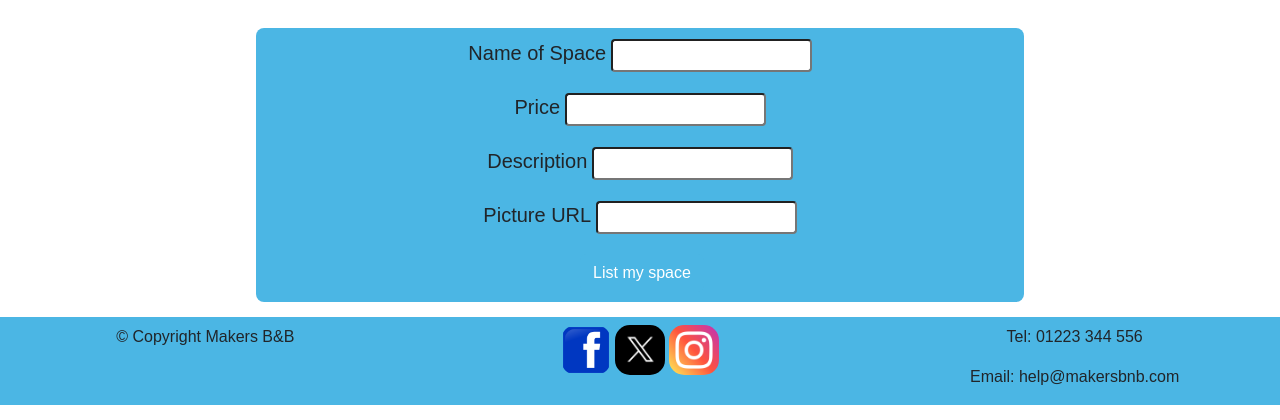
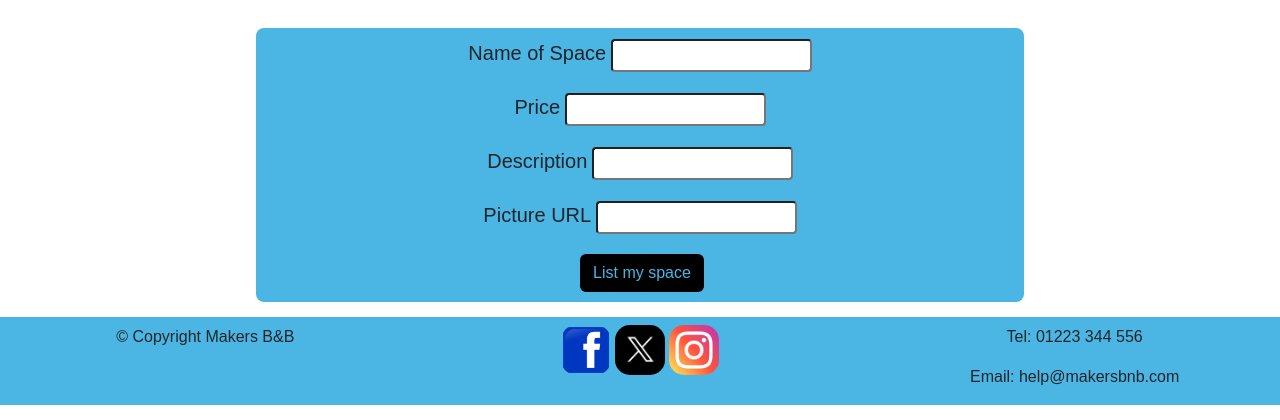
Before and after one commit to jamie6king/makersbnb-earth, a Flask app: page /listspace/1 in a window 1280 px wide. Shown: the part 380-800 px from the top of the page. Run offline with Flask 3, Linux system fonts and the light colour scheme.

Commit message:
Added styling to list space and image to profile

```diff
--- a/static/styles.css
+++ b/static/styles.css
@@ -99,6 +99,11 @@ main p {
 }
 
 .update-btn:hover{
+  background-color: black !important;
+  color: #4bb6e4 !important;
+}
+
+.list-btn:hover {
   background-color: black !important;
   color: #4bb6e4 !important;
 }
--- a/templates/account-page.html
+++ b/templates/account-page.html
@@ -79,10 +79,10 @@
 
         <div class="container-fluid booked-space">
 
-            <img src="/static/images/imgplaceholder.png">
+          {%for space in spaces%}
+            <img class="mt-2" src={{space.picture_url}}>
 
             <div class="booked-space-text">
-                {%for space in spaces%}
 
                 <div class="row mt-2 mb-2">
                     <p class="col-md-3"></p>
--- a/templates/list-space.html
+++ b/templates/list-space.html
@@ -136,8 +136,8 @@
 
         <button
           type="submit"
-          class="btn ms-1"
-          style="background-color: #4bb6e4; color: white"
+          class="btn ms-1 list-btn"
+          style="background-color: black; color: #4bb6e4"
         >
           List my space
         </button>
```
